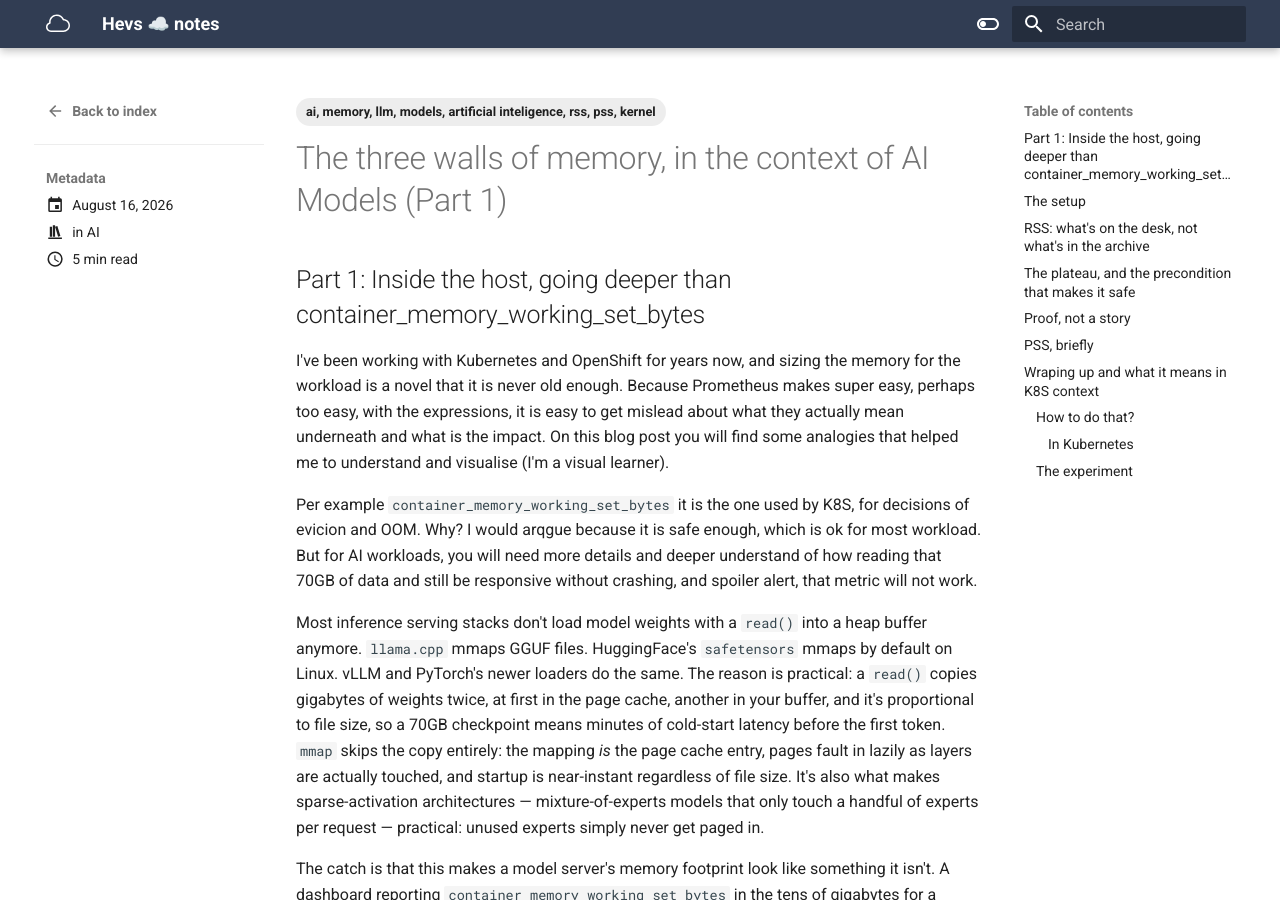
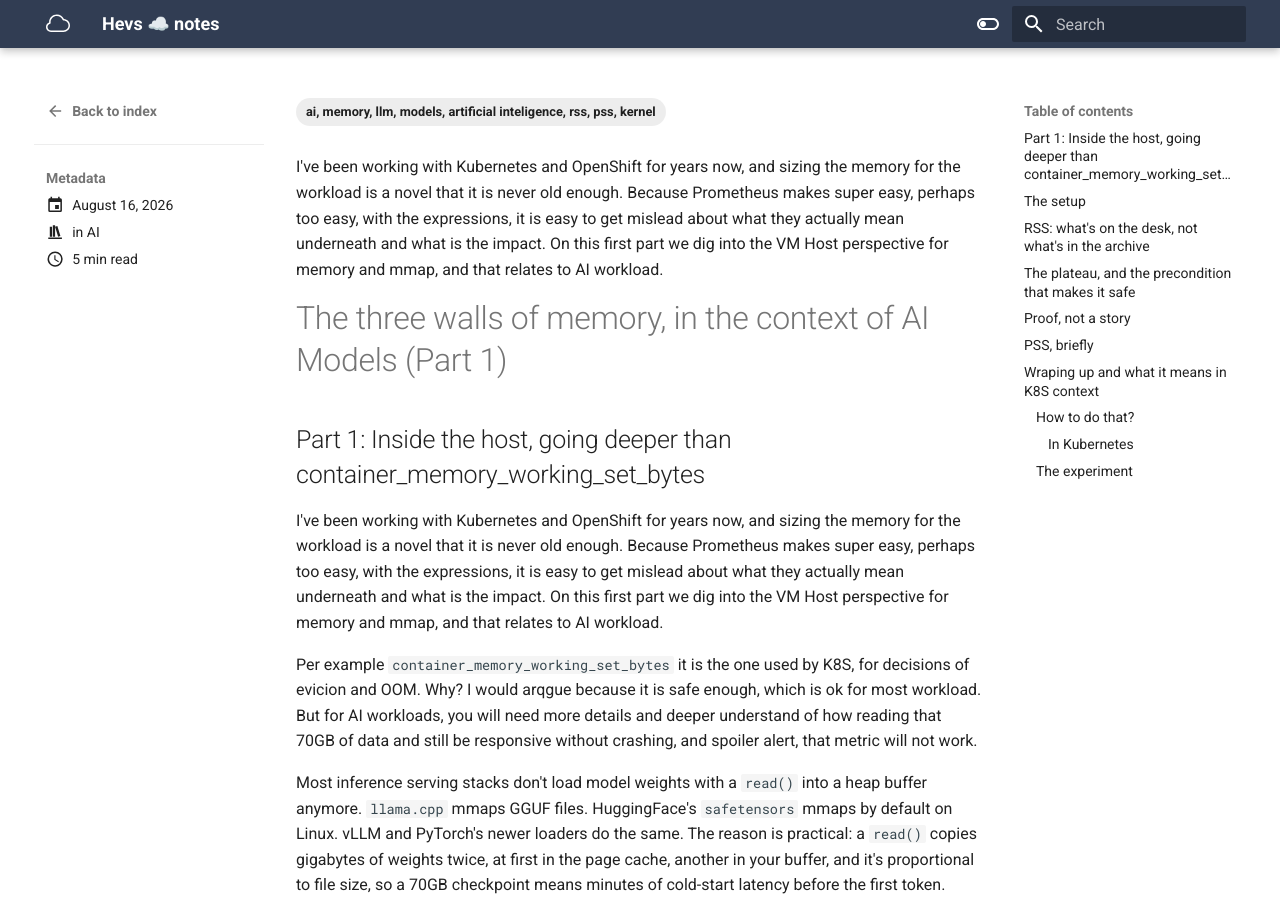
Before and after one commit to ehvs/notes, an MkDocs documentation site: the page built from docs/blog/posts/llm-models-memory.md, in a window 1280 px wide and 900 px high. Built offline with MkDocs 1.6.1 and Material for MkDocs 9.7.7, drawn with Linux system fonts in a browser that asks for light colours.

Commit message:
added preview and fixed link to AI posts

```diff
--- a/docs/blog/posts/llm-models-memory.md
+++ b/docs/blog/posts/llm-models-memory.md
@@ -12,11 +12,14 @@ tags:
   - ai, memory, llm, models, artificial inteligence, rss, pss, kernel
 ---
 
+I've been working with Kubernetes and OpenShift for years now, and sizing the memory for the workload is a novel that it is never old enough. Because Prometheus makes super easy, perhaps too easy, with the expressions, it is easy to get mislead about what they actually mean underneath and what is the impact.  On this first part we dig into the VM Host perspective for memory and mmap, and that relates to AI workload.
+<!-- more -->
+
 # The three walls of memory, in the context of AI Models (Part 1)
 
 ## Part 1: Inside the host, going deeper than container_memory_working_set_bytes
 
-I've been working with Kubernetes and OpenShift for years now, and sizing the memory for the workload is a novel that it is never old enough. Because Prometheus makes super easy, perhaps too easy, with the expressions, it is easy to get mislead about what they actually mean underneath and what is the impact.  On this blog post you will find some analogies that helped me to understand and visualise (I'm a visual learner).
+I've been working with Kubernetes and OpenShift for years now, and sizing the memory for the workload is a novel that it is never old enough. Because Prometheus makes super easy, perhaps too easy, with the expressions, it is easy to get mislead about what they actually mean underneath and what is the impact.  On this first part we dig into the VM Host perspective for memory and mmap, and that relates to AI workload.
 
 Per example `container_memory_working_set_bytes` it is the one used by K8S, for decisions of evicion and OOM. Why? I would arqgue because it is safe enough, which is ok for most workload. But for AI workloads, you will need more details and deeper understand of how reading that 70GB of data and still be responsive without crashing, and spoiler alert, that metric will not work.
 
```
Also changed, not shown: docs/index.md (+1 -1 lines).
